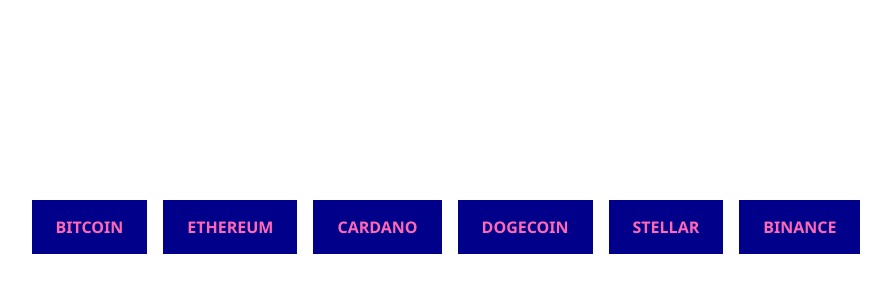
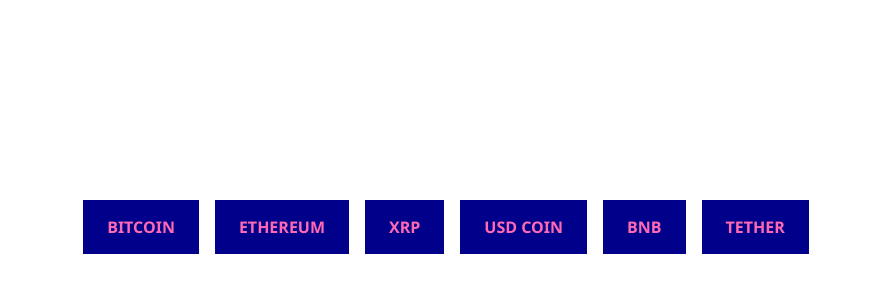
Before and after one commit to gabmnlx/crypto, a Django app: page / in a window 1280 px wide. Shown: the part 173-473 px from the top of the page, without its empty margins (194-1085 px from the left). Run offline with Django 4.2, Linux system fonts and the light colour scheme.

Commit message:
Changed Cryptocurrency coin names

```diff
--- a/projcryptocurrently/projcryptocurrently/templates/index.html
+++ b/projcryptocurrently/projcryptocurrently/templates/index.html
@@ -11,11 +11,11 @@
 
 {% block content %}
 <div class="container">
-    <a href="/coin/bitcoin" class="btn">bitcoin</a>
-    <a href="/coin/ethereum" class="btn">ethereum</a>
-    <a href="/coin/cardano" class="btn">cardano</a>
-    <a href="/coin/dogecoin" class="btn">dogecoin</a>
-    <a href="/coin/stellar" class="btn">stellar</a>
-    <a href="/coin/binance" class="btn">binance</a>
+    <a href="/coin/bitcoin" class="btn">Bitcoin</a>
+    <a href="/coin/ethereum" class="btn">Ethereum</a>
+    <a href="/coin/cardano" class="btn">XRP</a>
+    <a href="/coin/dogecoin" class="btn">USD Coin</a>
+    <a href="/coin/stellar" class="btn">BNB</a>
+    <a href="/coin/binance" class="btn">Tether</a>
 </div>
 {% endblock %}
```
